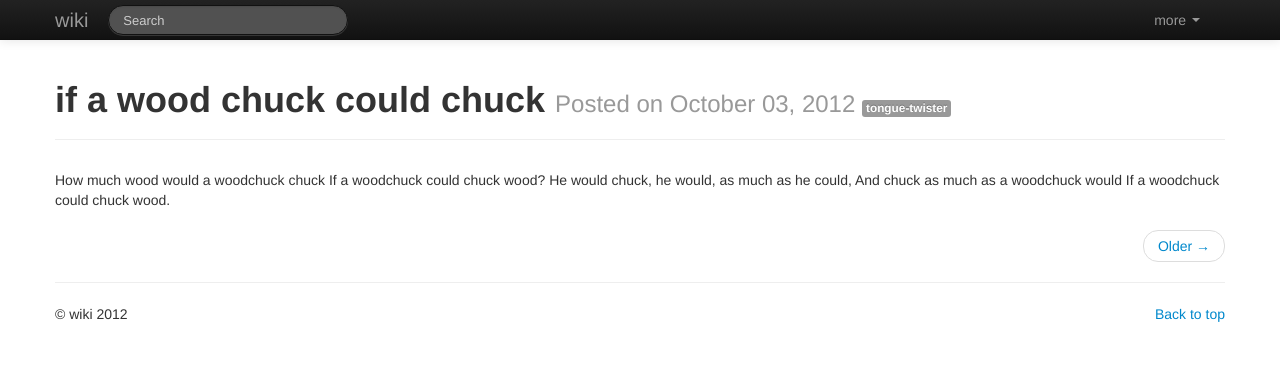
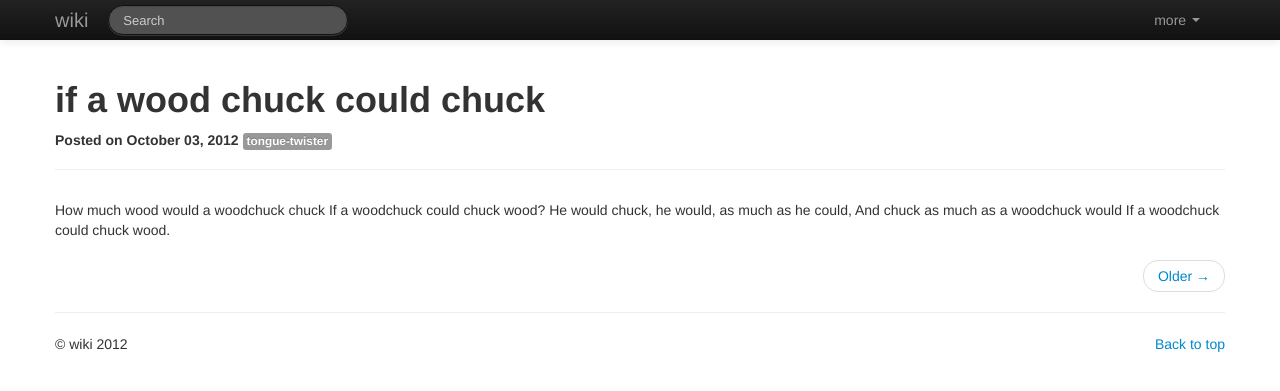
Before and after one commit to xlgmokha/jekyll_talk, a Jekyll site: the page built from _posts/2012-10-03-if-a-wood-chuck-could-chuck.mkd, in a window 1280 px wide. Shown: the top 391 px of the page. Built offline with Jekyll 4.4.1, drawn with Linux system fonts in a browser that asks for light colours; nearby versions of some CDN libraries; Markdown is read by kramdown in place of the engine named in the settings.

Commit message:
format the conditional logic in the post template to try to make it easier to understand

```diff
--- a/_layouts/post.html
+++ b/_layouts/post.html
@@ -4,7 +4,13 @@ layout: 1column
 <article>
   <header>
     <div class="page-header">
-  <h1>{{ page.title }} <small>Posted on {{ page.date | date:"%B %d, %Y" }} {% if page.time %}@ {{ page.time }} {% endif %} {% if page.categories.length > 0 %}in {% endif %} {% for category in page.categories %} <a href='/topics/{{ category }}/'><span class="label">{{ category }}</span></a>{% if forloop.last == false %}, {% endif %} {% endfor %} </small></h1>
+      <h1>{{ page.title }}</h1>
+      <h5>
+        Posted on {{ page.date | date:"%B %d, %Y" }}
+        {% for category in page.categories %}
+        <a href='/topics/{{ category }}/'><span class="label">{{ category }}</span></a>
+        {% endfor %}
+      </h5>
     </div>
   </header>
   {{ content }}
```
Lines whose indentation alone changed are shown as unchanged.
